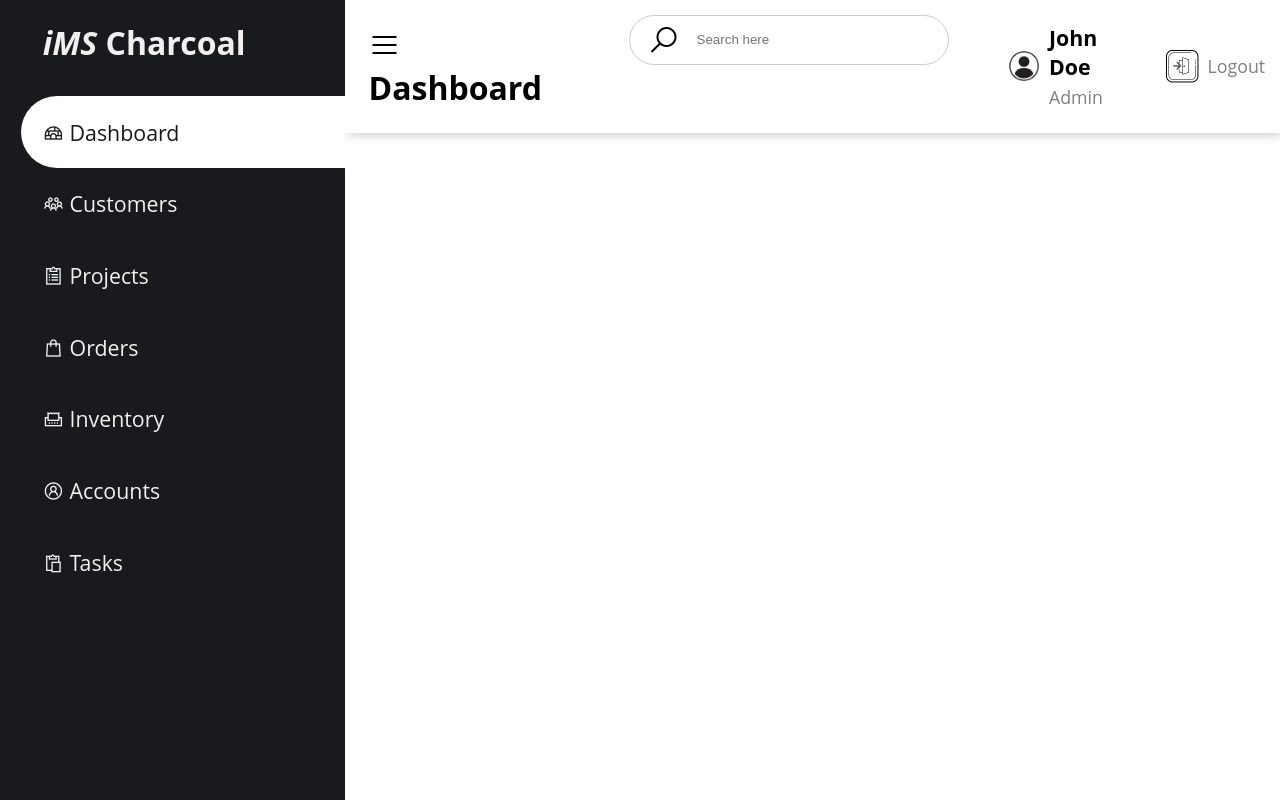
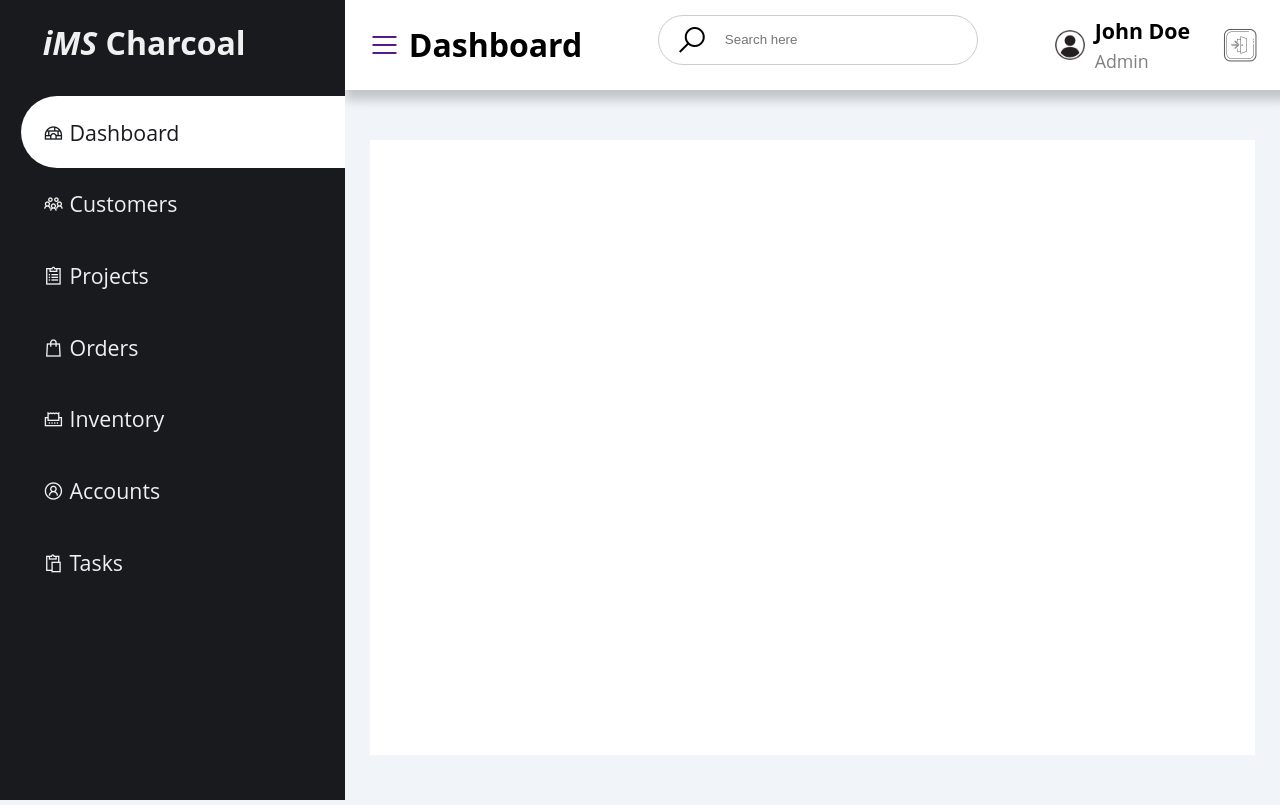
Before and after one commit to jus-waa/Inventory-Management-System, a PHP site: page /dashboard.html in a window 1280 px wide. Run offline with PHP 8.4, Linux system fonts and the light colour scheme.

Commit message:
Changed: Logout button; removed text

```diff
--- a/dashboard.html
+++ b/dashboard.html
@@ -7,14 +7,14 @@
     <link rel="stylesheet" href="style.css">
     <title>Dashboard</title>
 </head>
-<body>
+<body style="background-color: #f1f5f9;">
     <div class="dashboard-sidebar">
         <div class="dashboard-icon">
             <h2><i>iMS</i> Charcoal</h2>
         </div>
         <div class="dashboard-menu">
             <ul>
-                <li>
+                <li >
                     <a href="#" class="menu-active"><i class="las la-igloo"></i>
                     <span>Dashboard</span></a>
                 </li>
@@ -52,7 +52,9 @@
     <div class="dashboard-content">
         <header>
             <h2>
-                <i class="las la-bars"></i>
+                <a href="" id="toggleBtn">
+                    <i class="las la-bars"></i>
+                </a>
                 Dashboard
             </h2>
             <div class="search-wrapper">
@@ -67,59 +69,18 @@
                     <small>Admin</small>
                 </div>
                 <div class="logout-wrapper">
-                    <img src="references/icons8-logout-100.png" alt="">
-                     <span><a href="#">Logout</a></span>
+                    <a href="" id="logoutBtn">
+                        <img src="references/icons8-logout-100.png" alt="">
+                    </a>
                 </div>
             </div>
 
         </header>
-        <!--
+        <main class="content-container">
+            <div class="content">
 
-        <main>
-            <div class="cards">
-                <div class="card-single">
-                    <div>
-                        <h1>54</h1>
-                        <span>Customers</span>
-                    </div>
-                    <div>
-                        <span class="las la-users"></span>
-                    </div>
-                </div>
-
-                <div class="card-single">
-                    <div>
-                        <h1>79</h1>
-                        <span>Projects</span>
-                    </div>
-                    <div>
-                        <span class="las la-clipboard"></span>
-                    </div>
-                </div>
-
-                <div class="card-single">
-                    <div>
-                        <h1>124</h1>
-                        <span>Orders</span>
-                    </div>
-                    <div>
-                        <span class="las la-shopping-bag"></span>
-                    </div>
-                </div>
-
-                <div class="card-single">
-                    <div>
-                        <h1>$6k</h1>
-                        <span>Income</span>
-                    </div>
-                    <div>
-                        <span class="las la-google-wallet"></span>
-                    </div>
-                </div>
             </div>
         </main>
-
-        -->
     </div>
 </body>
 </html>
--- a/style.css
+++ b/style.css
@@ -284,19 +284,17 @@ section {
     color: var(--color-1);
     border-radius: 50px 0 0 50px;
 }
-.dashboard-menu a span:first-child {
-    font-size: 1.3rem;
-    border: 2px solid red;
-}
 .dashboard-content {
     margin-left: 345px;
 }
 .dashboard-content header {
+    background-color: #fff;
     display: grid;
     grid-auto-flow: column !important;
     column-gap: 50px;
     padding: .7rem;
-    box-shadow: 2px 2px 10px rgba(0, 0, 0, 0.2);
+    box-shadow: 5px 5px 10px 5px rgba(0, 0, 0, 0.2);
+    z-index: 9;
 }
 .dashboard-content header h2 {
     display: inline-block;
@@ -346,23 +344,35 @@ section {
     color: #7f7f7f;
     margin-top: -10px;
 }
-.logout-wrapper {
+.logout-wrapper a{
     display: flex;
     align-items: center;
+    justify-content: center;
+    flex-direction: column;
     margin-left: 25px;
+    color: #7f7f7f;
+    font-size: 16px;
 }
 .logout-wrapper img {
+    opacity: .65;
+    display: block;
     height: 50px;
     width: 50px;
 }
-.logout-wrapper a {
-    display: table-cell;
-    color: #7f7f7f;
-    font-size: smaller;
+
+.logout-wrapper img:hover {
+    opacity: 1;
+    transform: scale(1.3);
+    transition: .5s ease-in;
 }
 .logout-wrapper a:hover {
     color: var(--color-1);
     transition: .5s ease-in;
+}
+.content-container {
+    margin: 50px 25px ;
+    background-color: #fff;
+    min-height: calc(100vh - 185px);
 }
 /*xl 4k 2560px*/
 @media (min-width: 2560px) {
```
